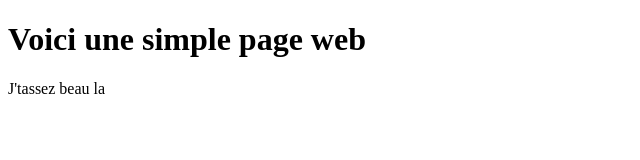
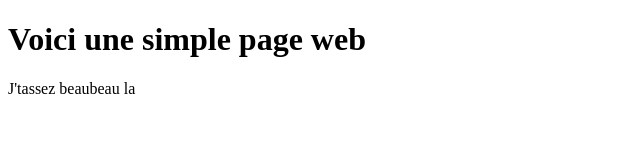
Before and after one commit to synziv/testGit, a plain HTML site: page index.html in a window 1280 px wide. Shown: the full height of the page, 0-640 px from the left. Drawn offline with Linux system fonts and the light colour scheme.

Commit message:
update index

```diff
--- a/index.html
+++ b/index.html
@@ -4,7 +4,7 @@
 
 	<h1>Voici une simple page web</h1>
 
-	<p>J'tassez beau la</p>
+	<p>J'tassez beaubeau la</p>
 
 	</body>
 </html>
```
